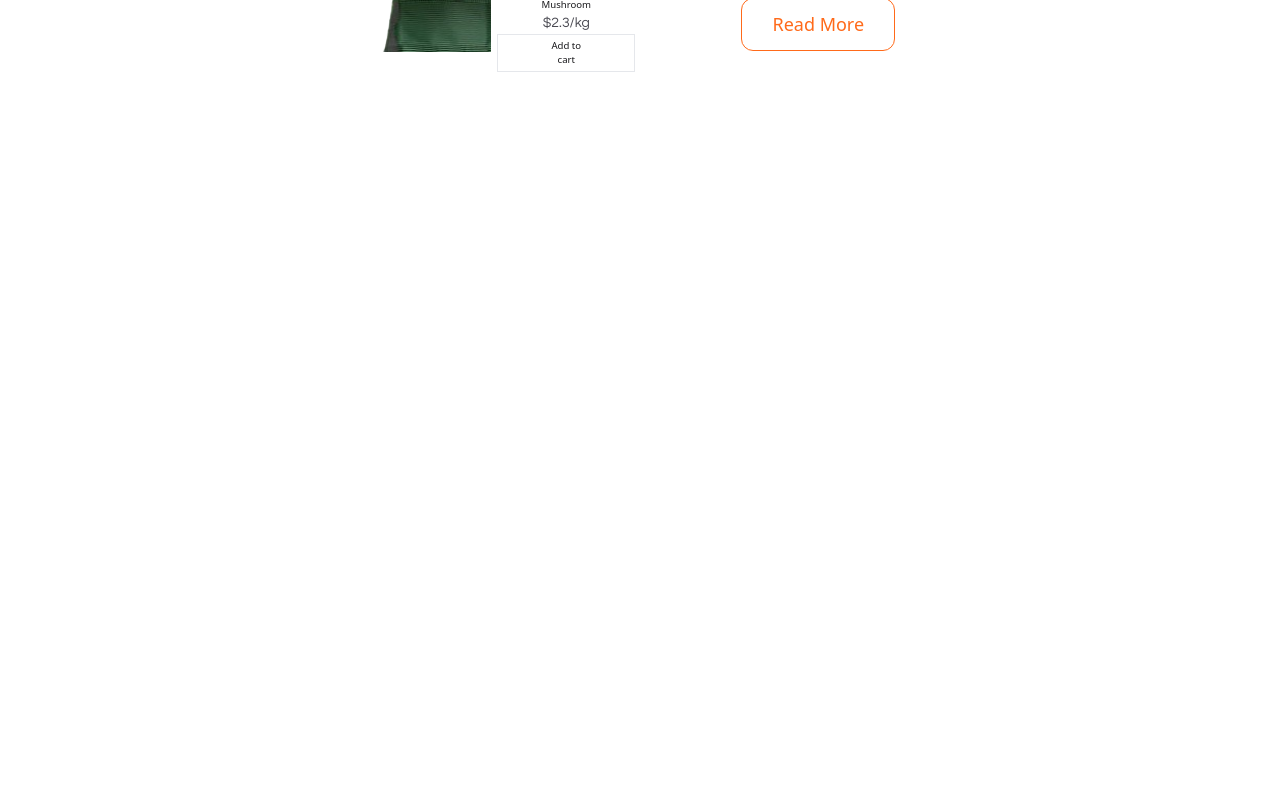
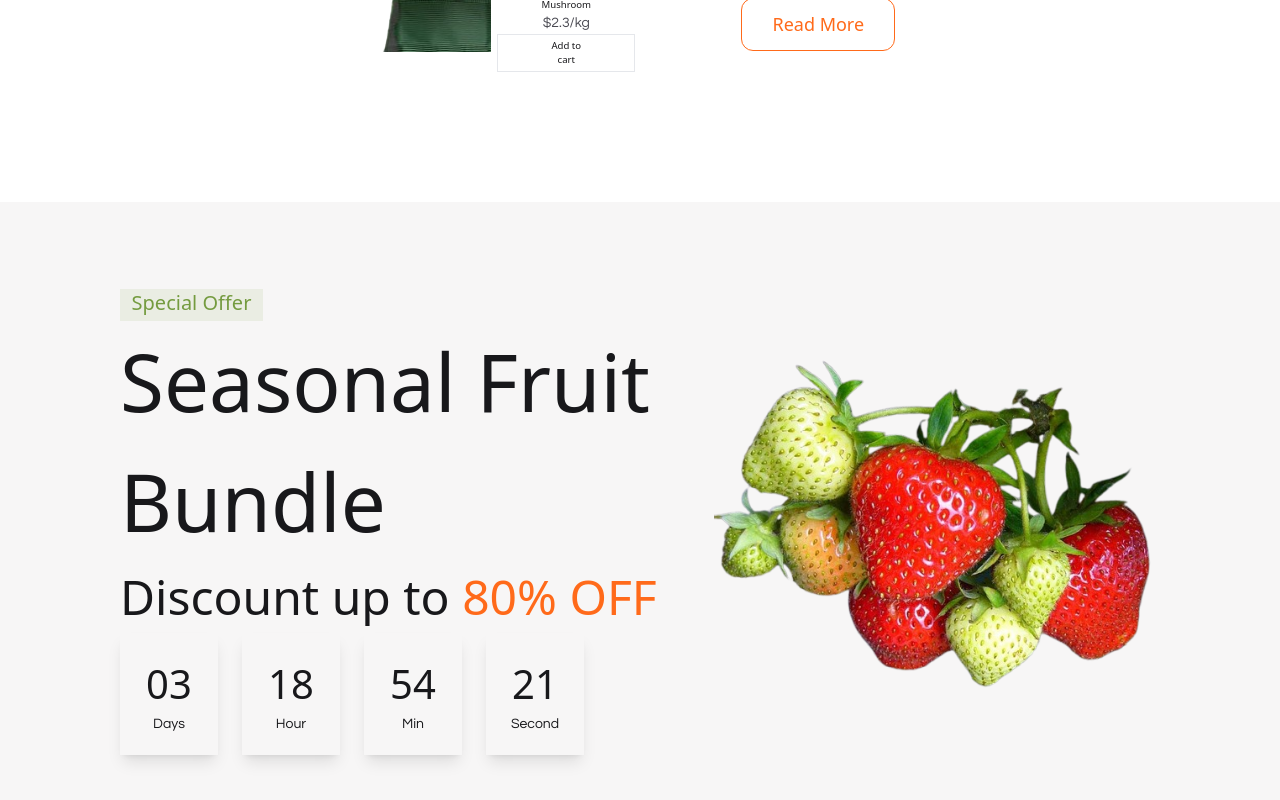
Before and after one commit to shaimazerin46/fresh-harvest, a Next.js app: page / in a window 1280 px wide. Shown: the part 2983-3783 px from the top of the page. Before the commit the page ends 3075 px from the top, so only its background shows below. Built offline with nearby package versions, Linux system fonts and the light colour scheme.

Commit message:
offer section done

```diff
--- a/src/app/page.js
+++ b/src/app/page.js
@@ -1,5 +1,6 @@
 import About from "@/components/home/About";
 import Banner from "@/components/home/Banner";
+import Offer from "@/components/home/Offer";
 import Product from "@/components/home/Product";
 import Image from "next/image";
 
@@ -9,6 +10,7 @@ export default function Home() {
    <Banner></Banner>
    <Product></Product>
    <About></About>
+   <Offer></Offer>
    </div>
   );
 }
--- /dev/null
+++ b/src/components/home/Offer.jsx
@@ -0,0 +1,39 @@
+
+
+const Offer = () => {
+    return (
+        <div
+         className="mt-[150px] h-[640px] bg-[#f7f6f6] px-[120px] flex items-center">
+            <div className="w-[835px]">
+                 <h3 className='text-xl highlight highlight_bg w-[143px] h-8 text-center'>Special Offer</h3>
+                 <h3 className="text-[80px] font-[500px]">Seasonal Fruit Bundle</h3>
+                 <h3 className="text-[48px] font-[500px]">Discount up to <span className="text-[#FF6A1A]">80% OFF</span></h3>
+                 <div className="flex justify-between w-[464px]">
+                    <div className="h-[122px] w-[98px] shadow-lg flex flex-col justify-center items-center">
+                        <h3 className="text-[40px]">03</h3>
+                        <p  className="text-[18px]">Days</p>
+                    </div>
+                     <div className="h-[122px] w-[98px] shadow-lg flex flex-col justify-center items-center">
+                        <h3 className="text-[40px]">18</h3>
+                        <p  className="text-[18px]">Hour</p>
+                    </div>
+                     <div className="h-[122px] w-[98px] shadow-lg flex flex-col justify-center items-center">
+                        <h3 className="text-[40px]">54</h3>
+                        <p  className="text-[18px]">Min</p>
+                    </div>
+                     <div className="h-[122px] w-[98px] shadow-lg flex flex-col justify-center items-center">
+                        <h3 className="text-[40px]">21</h3>
+                        <p  className="text-[18px]">Second</p>
+                    </div>
+                 </div>
+            </div>
+            <div className=" bottom-0 right-0">
+                <img src="/image/fruit.png" className="w-[627px] object-cover" alt=""/>
+            </div>
+
+
+        </div>
+    );
+};
+
+export default Offer;
```
Also changed, not shown: public/image/fruit.png (added), public/image/offer.png (added).
